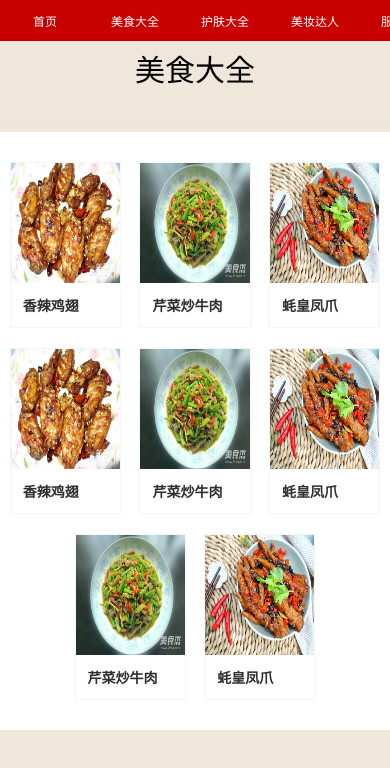
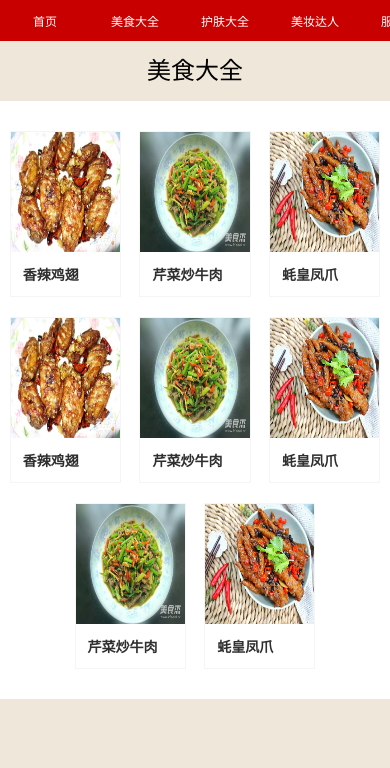
Before and after one commit to qq897425998/Menu, a plain HTML site: page index.html in a window 390 px wide. Drawn offline with Linux system fonts and the light colour scheme.

```diff
--- a/css/common.css
+++ b/css/common.css
@@ -117,7 +117,7 @@ h2 {
     width: 800px;
 }
 
-h2 {
+.practice h2 {
     border-bottom: 1px solid #e4e4e4;
     margin-bottom: 10px;
     padding-bottom: 20px;
--- a/css/index.css
+++ b/css/index.css
@@ -38,7 +38,7 @@ h2 {
     h2 {
         height: 60px;
         line-height: 60px;
-        font-size: 30px;
+        font-size: 24px;
     }
     .warpper ul li {
         width: 28%;
```
